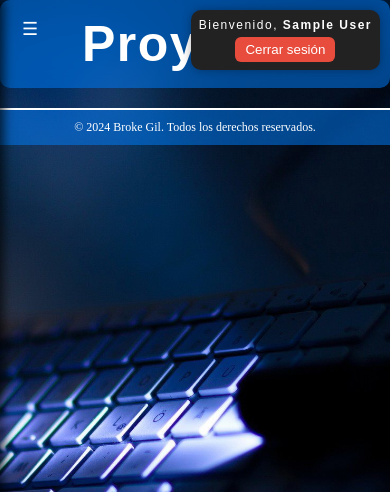
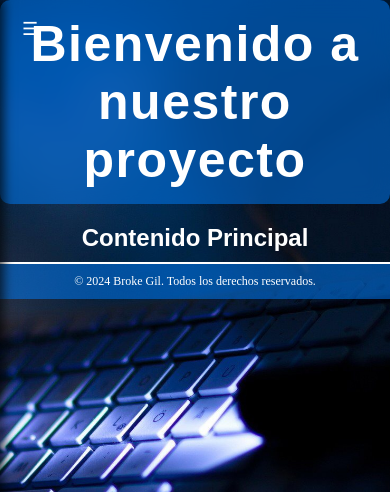
Before and after one commit to gizard72/graficas, a PHP site: page / in a window 390 px wide. Shown: the top 492 px of the page. Run offline with PHP 8.4, Linux system fonts and the light colour scheme; the visitor is signed in with stand-in values (Sample User, id 1).

Commit message:
Tu mensaje de commit

```diff
--- a/index.php
+++ b/index.php
@@ -15,14 +15,31 @@ $nombre = $logueado ? $_SESSION['nombre_completo'] : '';
 
 <body>
     <!-- Menú lateral tipo slide -->
+<!-- Menú lateral tipo slide -->
 <div id="slideMenu" class="slide-menu">
     <button id="closeSlideMenu" class="close-button">&times;</button>
     <h3 id="menutxt">Menu</h3>
+
+    <!-- Si el usuario está logueado, muestra el nombre y el botón de logout -->
+    <?php if ($logueado): ?>
+        <div class="user-box">
+            <p>Bienvenido, <strong><?= htmlspecialchars($nombre) ?></strong></p>
+            <form method="post" action="php/logout.php">
+                <button type="submit" class="logout-button">Cerrar sesión</button>
+            </form>
+        </div>
+    <?php else: ?>
+        <!-- Si no está logueado, muestra el botón de login -->
+        <button id="loginButton" class="login-button" onclick="window.location.href='login.php'">Login</button>
+    <?php endif; ?>
+
+    <!-- Menú de navegación -->
     <ul>
         <li><a href="index.php">Inicio</a></li>
         <li><a href="#" onclick="loadPage('textos')">Gráficas</a></li>
-            <li><a href="#" onclick="loadPage('ideas')">Ideas</a></li>
+        <li><a href="#" onclick="loadPage('ideas')">Detalles Técnicos</a></li>
     </ul>
+    <!-- Imagen al final del menú -->
     <img src="/src/resources/UTC.png" alt="Unabomber" class="unabomber-slide">
 </div>
 
@@ -32,24 +49,15 @@ $nombre = $logueado ? $_SESSION['nombre_completo'] : '';
     <!-- Contenedor principal -->
     <div id="content">
         <header class="cabezera">
-            <?php if ($logueado): ?>
-                <div class="user-box">
-                    <p>Bienvenido, <strong><?= htmlspecialchars($nombre) ?></strong></p>
-                    <form method="post" action="php/logout.php">
-                        <button type="submit" class="logout-button">Cerrar sesión</button>
-                    </form>
-                </div>
-            <?php else: ?>
-                <button id="loginButton" class="login-button" onclick="window.location.href='login.php'">Login</button>
-            <?php endif; ?>
-
             <div class="cabezapagina">
-                <h1>Proyecto</h1>
+                <h1>Bienvenido a nuestro proyecto</h1>
             </div>
         </header>
 
         <section class="contenido-home">
+            <h2>Contenido Principal</h2>
             <!-- Aquí puedes cargar el contenido dinámico -->
+
         </section>
     </div>
 
--- a/pages.js
+++ b/pages.js
@@ -58,6 +58,21 @@ const pages = {
                     <li>Programas de tutoría diferenciados</li>
                     <li>Monitoreo especial para estudiantes con múltiples fallas</li>
                 </ul>
+                <img src="/src/resources/2DCONPCA.png" alt="VISUALIZACIÓN 2D CON PCA" width="400" height="250">
+
+                <img src="/src/resources/CLUSTER.png" alt="VISUALIZACIÓN DE CLUSTER CON PCA" width="400" height="250">
+
+                <img src="/src/resources/distribucionedad.png" alt="DISTRIBUCIÓN DE EDAD POR ESTADO DE DESERCIÓN" width="400" height="250">
+
+                <img src="/src/resources/distribucion1.png" alt="DISTRIBUCIÓN DE DESERCOÓN ESTUDIANTIL" width="400" height="250">
+
+                <img src="/src/resources/mapacalor.png" alt="MAPA DE CALOR DE CORRELACIONES" width="400" height="250">
+
+                <img src="/src/resources/VarImporArbolDecision.png" alt="ARBOL DE DECISIÓN" width="400" height="250">
+
+                <img src="/src/resources/VarImporlRandomForest.png" alt="RANDOM FOREST" width="400" height="250">
+
+                <img src="/src/resources/VarImporXGBOST.png" alt="XGBOOST" width="400" height="250">
 
                 <button class="btn-ver-mas" onclick="loadPage('ideas')">Ver detalles técnicos</button>
             </div>
--- a/styles.css
+++ b/styles.css
@@ -163,6 +163,10 @@ footer {
 
 /* Enlaces dentro del menú */
 .slide-menu ul li a {
+    list-style: none;
+    padding: 0;
+    margin-top: 20px;
+    flex-grow: 1; /* Esto hace que la lista ocupe el espacio restante */
     text-decoration: none;
     color: white;
     font-family: 'OldNewspaperTypes', serif;
@@ -172,6 +176,7 @@ footer {
 
 /* Efecto de hover en los enlaces */
 .slide-menu ul li a:hover {
+    margin: 15px 0;
     color: white; /* Cambia el color a oscuro al pasar el mouse */
     transform: translateX(5px); /* Efecto de deslizamiento lateral */
 }
@@ -361,7 +366,7 @@ footer {
 
 /* Enlaces del menú */
 .slide-menu ul li a {
-    font-size: 18px;
+    font-size: 14px;
 }
 
 /* Botón de cierre */
@@ -488,15 +493,11 @@ footer {
 }
 
 .user-box {
-    background-color: #222;
-    color: #fff;
-    padding: 10px 15px;
+    margin-bottom: 20px;
+    padding: 10px;
+    background-color: rgba(255, 255, 255, 0.2);
     border-radius: 10px;
-    position: absolute;
-    top: 10px;
-    right: 10px;
-    font-family: sans-serif;
-    box-shadow: 0 0 10px rgba(0,0,0,0.3);
+    text-align: center;
 }
 
 .logout-button {
@@ -596,9 +597,18 @@ footer {
     }
 
     /* Login Button */
-    .login-button {
-        padding: 8px 15px;
-        font-size: 14px;
+    .login-button,
+    .logout-button {
+        width: 100%;  /* Asegura que el botón ocupe todo el ancho disponible */
+        padding: 10px;
+        margin-top: 20px;
+        background-color: #e74c3c; /* Color distintivo */
+        color: white;
+        border: none;
+        border-radius: 5px;
+        cursor: pointer;
+        font-size: 18px;
+        transition: background-color 0.3s ease;
     }
 
     /* Ajustes del menú en móvil */
```
Lines whose indentation alone changed are shown as unchanged.
